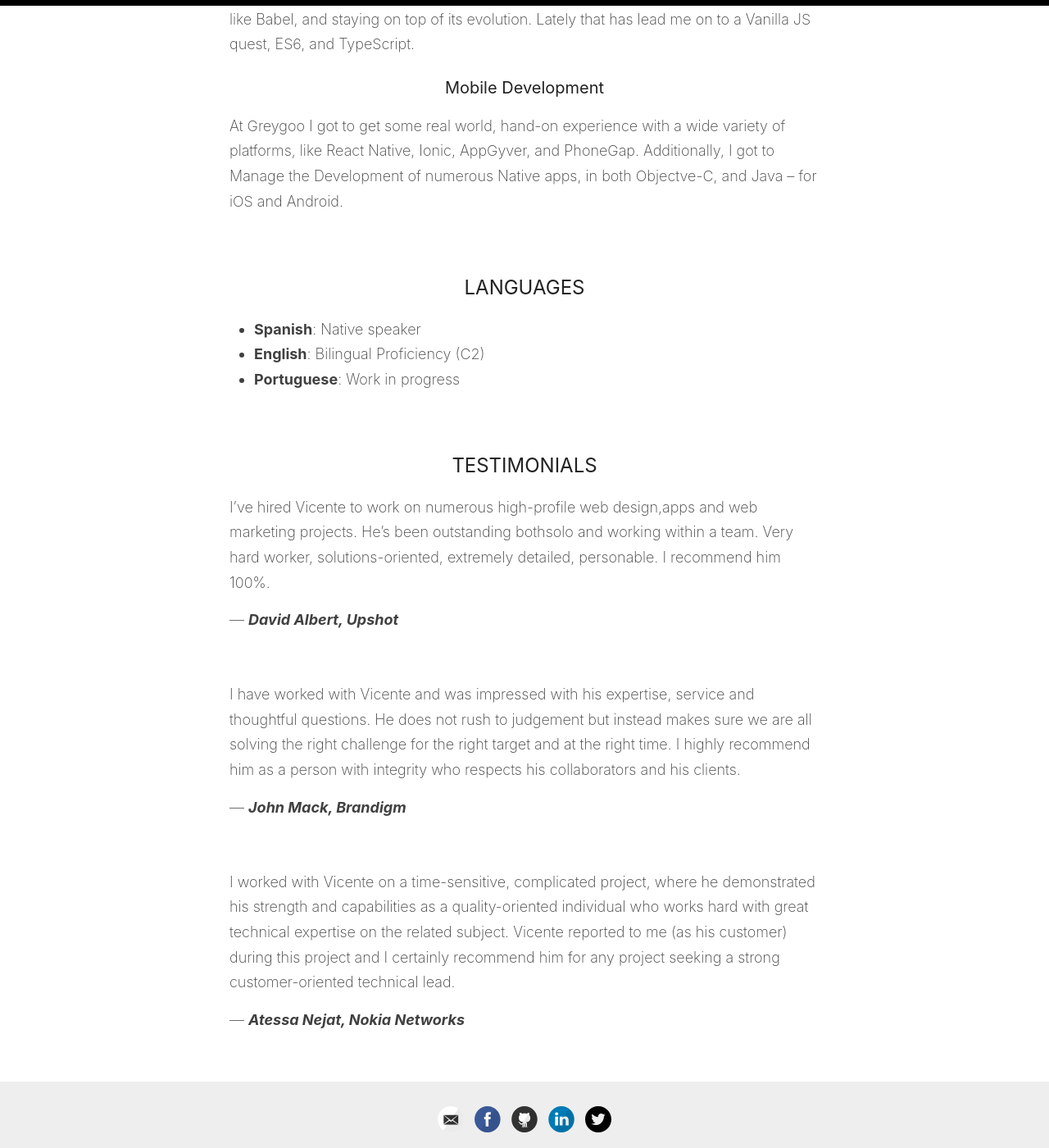
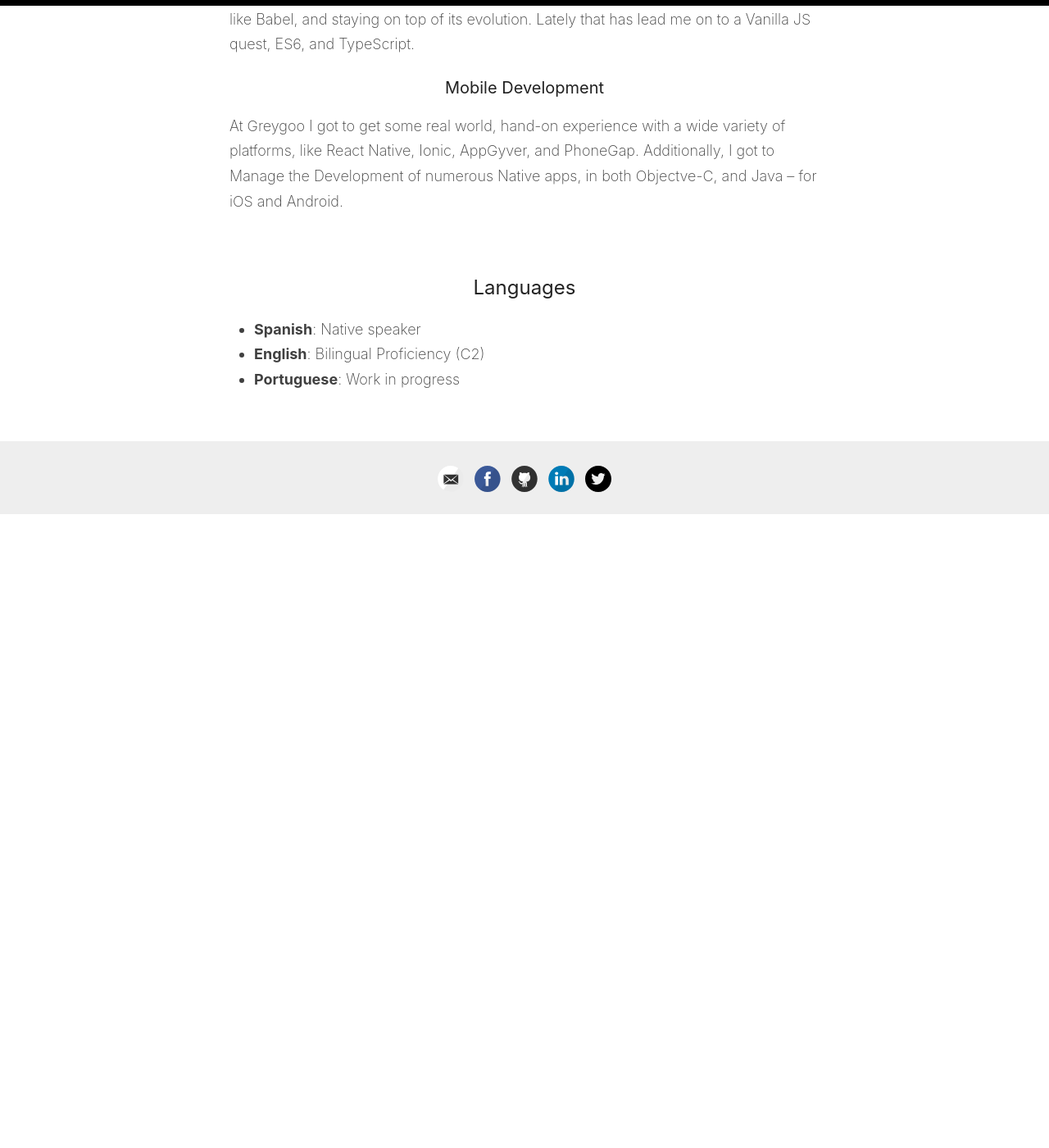
Before and after one commit to vicenteopaso/vicenteopaso, a Jekyll site: the page built from _pages/index.md, in a window 1280 px wide and 1400 px high, scrolled down 1483 px. Shown: the whole window at 82% size. Built offline with Jekyll 4.4.1, drawn with Linux system fonts in a browser that asks for light colours; our own code applies the rules of GitHub Pages for plain Markdown files; after the commit the page ends 2113 px from its top, so only the background shows below that.

Commit message:
Update index.md

```diff
--- a/_pages/index.md
+++ b/_pages/index.md
@@ -13,7 +13,7 @@
 
 &nbsp;
 
-WHAT I DO
+What I do
 -----------------
 
 ### Frontend Development
@@ -34,40 +34,8 @@
 
 &nbsp;
 
-## LANGUAGES
+## Languages
 
 - **Spanish**: Native speaker
 - **English**: Bilingual Proficiency (C2)
 - **Portuguese**: Work in progress
-
-&nbsp;
-
-## TESTIMONIALS
-
-> I've hired Vicente to work on numerous high-profile web design,apps
-> and web marketing projects. He's been outstanding bothsolo and working
-> within a team. Very hard worker, solutions-oriented, extremely
-> detailed, personable. I recommend him 100%.
->
-> — ***David Albert, Upshot***
-&nbsp;
-
-&nbsp;
-> I have worked with Vicente and was impressed with his expertise,
-> service and thoughtful questions. He does not rush to judgement but
-> instead makes sure we are all solving the right challenge for the
-> right target and at the right time. I highly recommend him as a person
-> with integrity who respects his collaborators and his clients.
->
-> — ***John Mack, Brandigm***
-&nbsp;
-
-&nbsp;
-> I worked with Vicente on a time-sensitive, complicated project, where
-> he demonstrated his strength and capabilities as a quality-oriented
-> individual who works hard with great technical expertise on the
-> related subject. Vicente reported to me (as his customer) during this
-> project and I certainly recommend him for any project seeking a strong
-> customer-oriented technical lead.
->
-> — ***Atessa Nejat, Nokia Networks***
```
